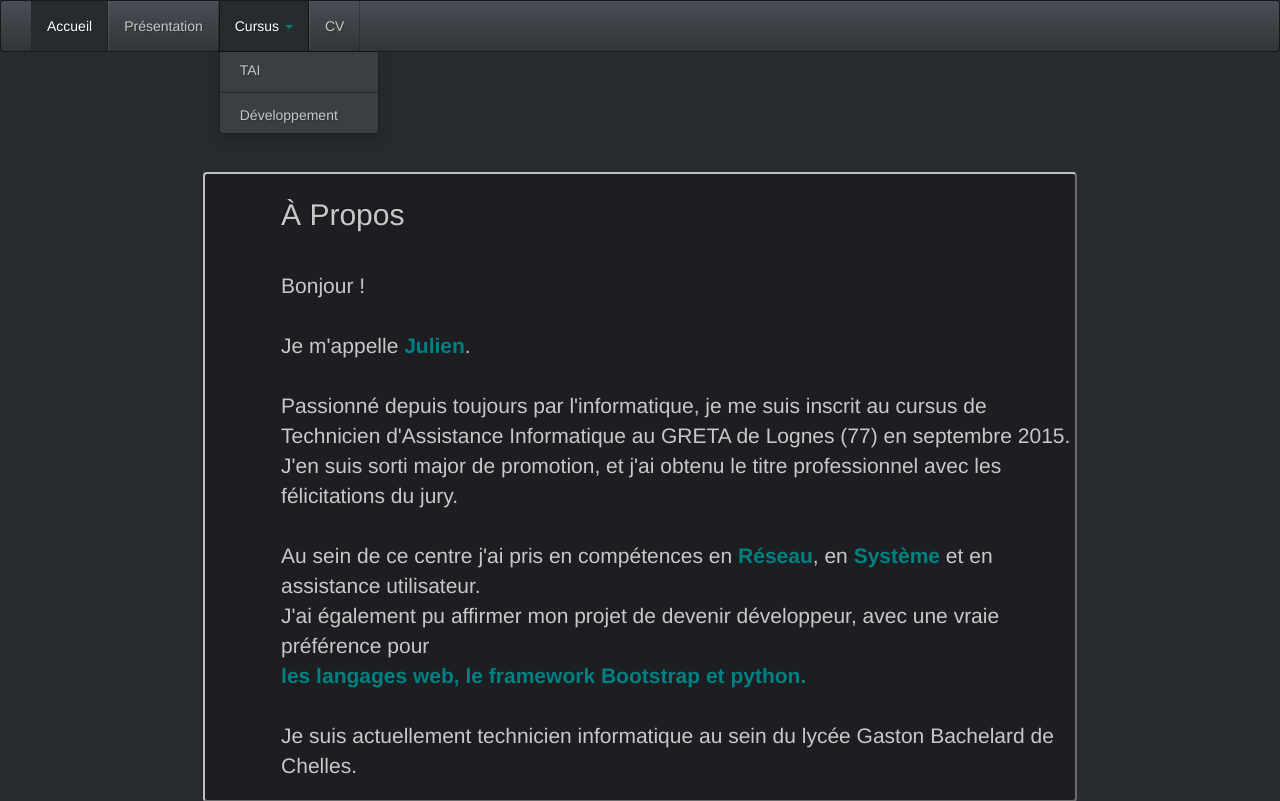
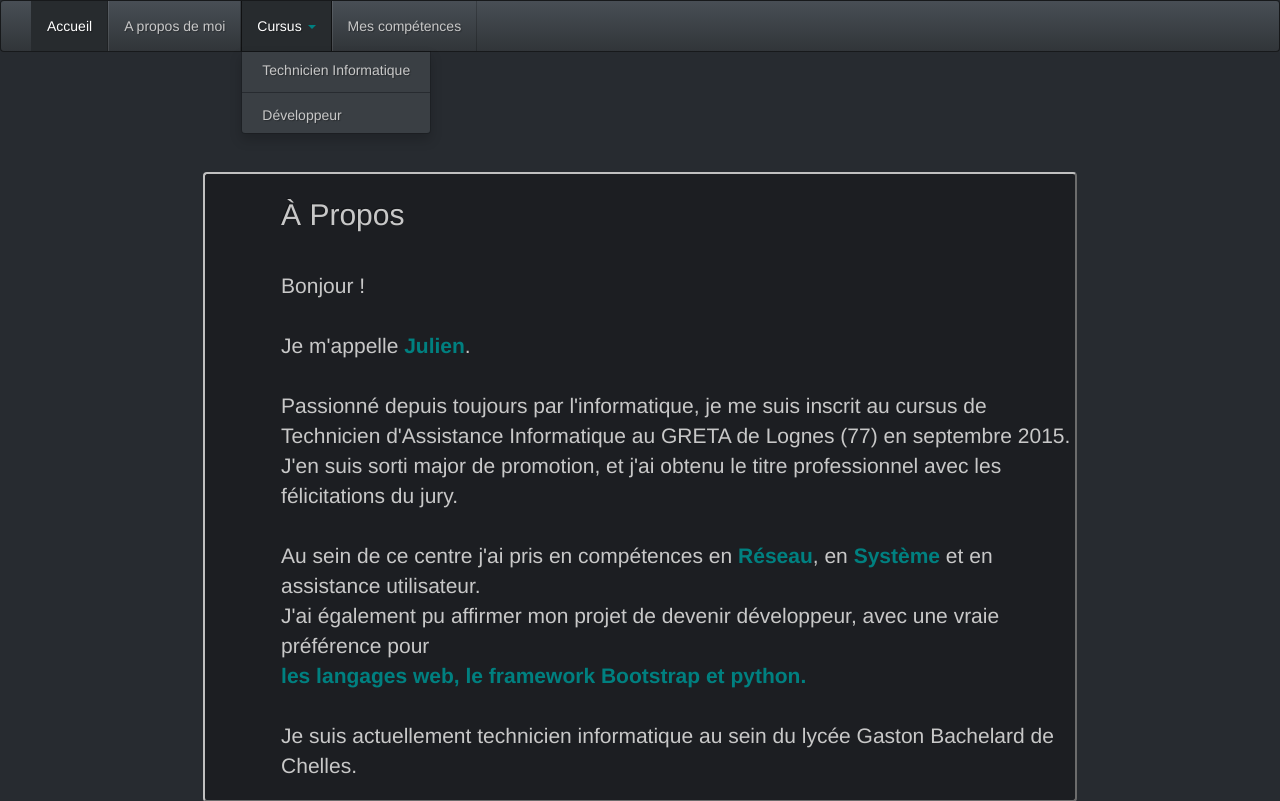
Before and after one commit to R0ulito/CV, a PHP site: page / in a window 1280 px wide, after a click on "Cursus". Shown: the top 801 px of the page. Run offline with PHP 8.4, Linux system fonts and the light colour scheme; some libraries are stand-ins or nearby versions.

Commit message:
changement des noms des liens dans menu.php; Suppression (temporaire) de la photo et changements de placement dans cv.php

```diff
--- a/menu.php
+++ b/menu.php
@@ -4,16 +4,16 @@
 </div>
 	<ul class="nav navbar-nav">
 		<li class="active"><a href="index.php">Accueil</a></li>
-		<li><a href="#">Présentation</a></li>
+		<li><a href="#">A propos de moi</a></li>
 		<li class="dropdown">
 			<a data-toggle="dropdown" href="#">Cursus
 			<b class="caret"></b></a>
 			<ul class="dropdown-menu">
-				<li><a href="#">TAI</a></li>
+				<li><a href="tai.php">Technicien Informatique</a></li>
 				<li class="divider"></li>
-				<li><a href="#">Développement</a></li>
+				<li><a href="#">Développeur</a></li>
 			</ul>
 		</li>
-		<li><a href="cv.php">CV</a></li>
+		<li><a href="cv.php">Mes compétences</a></li>
 	</ul>
 </nav>
```
Also changed, not shown: cv.php (+11 -8 lines), tai.php (added, +11 -0 lines), css/bootstrap.test.css.
